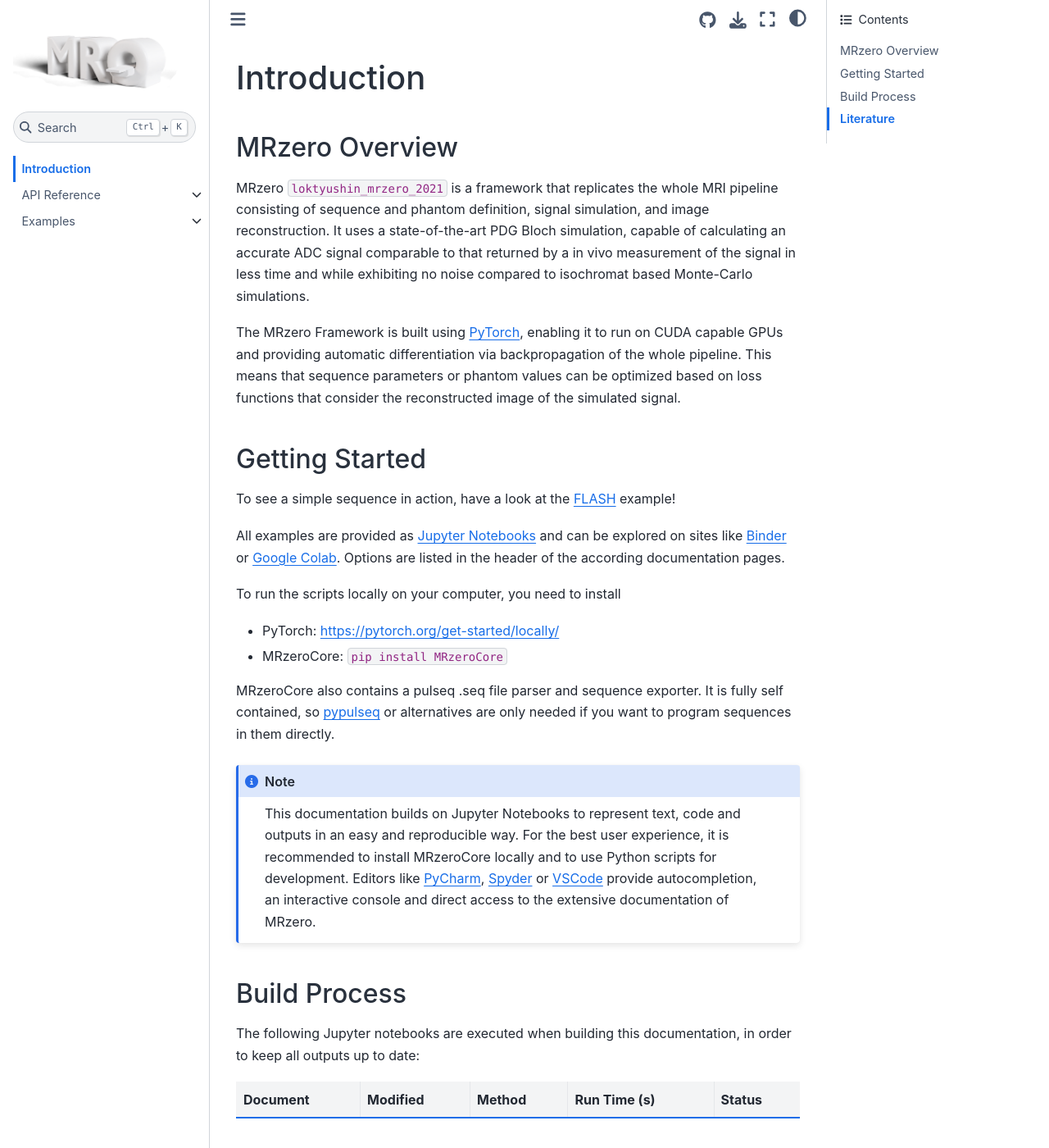
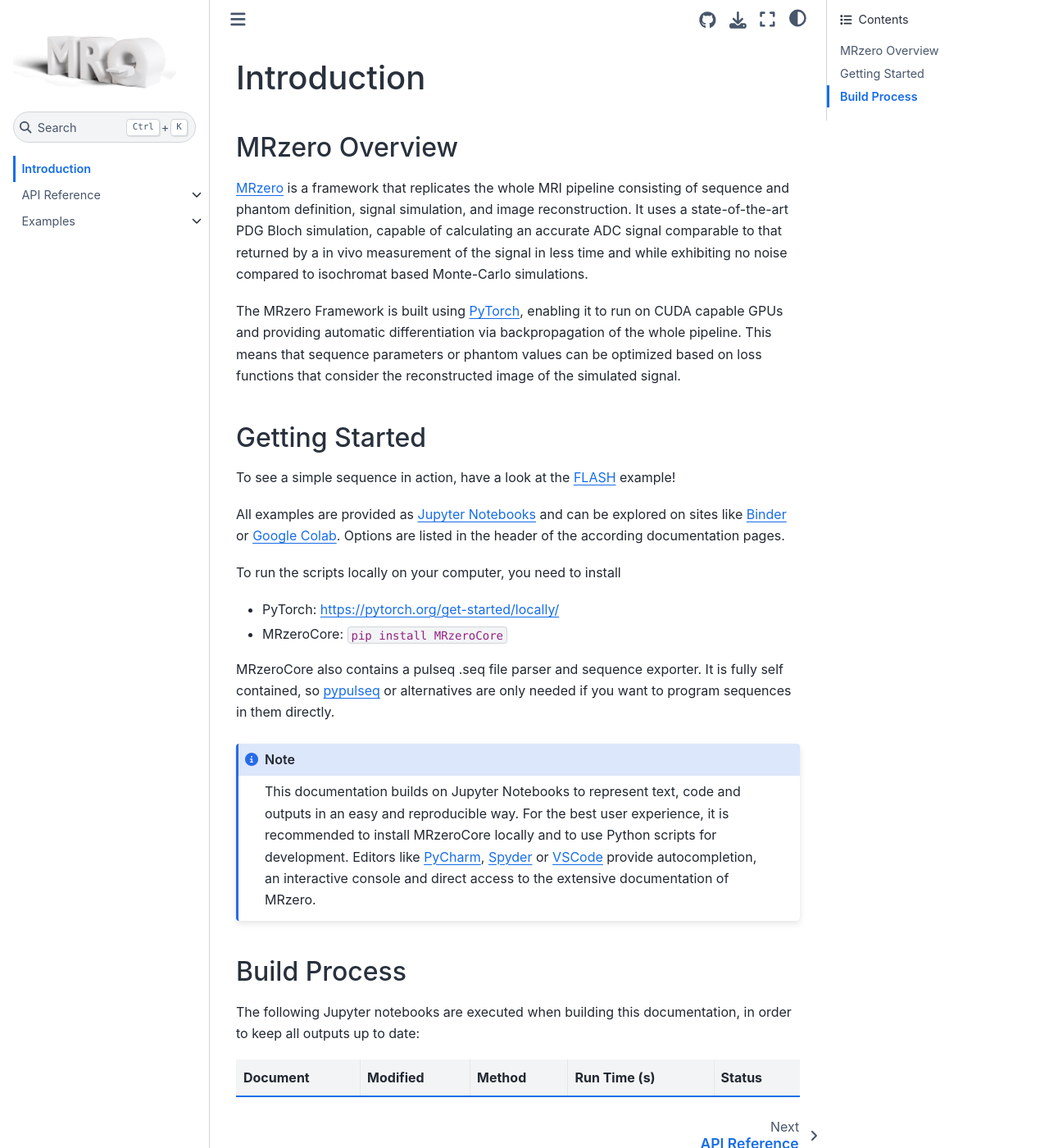
Before and after one commit to MRsources/MRzero-Core, a Jupyter Book: the page built from documentation/intro.md, in a window 1280 px wide and 1400 px high. Shown: the whole window at 82% size. Built offline with Jupyter Book 1.0.4 settings and Sphinx 7.4.7 and the Sphinx Book theme 1.1.4, drawn with Linux system fonts in a browser that asks for light colours; pages that are not in the unit, such as notebooks, are missing from menus; cross-references to code outside the pages are shown as plain code; some of the changed lines change nothing that is shown.

Commit message:
Removed bibtex - we rather use links than references (for now)

````diff
--- a/documentation/_config.yml
+++ b/documentation/_config.yml
@@ -14,10 +14,6 @@ execute:
 latex:
   latex_documents:
     targetname: book.tex
-
-# Add a bibtex file so that we can create citations
-bibtex_bibfiles:
-  - references.bib
 
 # Information about where the book exists on the web
 repository:
--- a/documentation/intro.md
+++ b/documentation/intro.md
@@ -2,7 +2,7 @@
 
 ## MRzero Overview
 
-MRzero {cite}`loktyushin_mrzero_2021` is a framework that replicates the whole MRI pipeline consisting of sequence and phantom definition, signal simulation, and image reconstruction. It uses a state-of-the-art PDG Bloch simulation, capable of calculating an accurate ADC signal comparable to that returned by a in vivo measurement of the signal in less time and while exhibiting no noise compared to isochromat based Monte-Carlo simulations.
+[MRzero](https://onlinelibrary.wiley.com/doi/abs/10.1002/mrm.28727) is a framework that replicates the whole MRI pipeline consisting of sequence and phantom definition, signal simulation, and image reconstruction. It uses a state-of-the-art PDG Bloch simulation, capable of calculating an accurate ADC signal comparable to that returned by a in vivo measurement of the signal in less time and while exhibiting no noise compared to isochromat based Monte-Carlo simulations.
 
 The MRzero Framework is built using [PyTorch](https://pytorch.org/), enabling it to run on CUDA capable GPUs and providing automatic differentiation via backpropagation of the whole pipeline. This means that sequence parameters or phantom values can be optimized based on loss functions that consider the reconstructed image of the simulated signal.
 
@@ -30,8 +30,3 @@ The following Jupyter notebooks are executed when building this documentation, i
 
 ```{nb-exec-table}
 ```
-
-## Literature
-
-```{bibliography}
-```
--- a/documentation/references.bib
+++ /dev/null
@@ -1,17 +0,0 @@
----
----
-
-@article{loktyushin_mrzero_2021,
-author = {Loktyushin, A. and Herz, K. and Dang, N. and Glang, F. and Deshmane, A. and Weinmüller, S. and Doerfler, A. and Schölkopf, B. and Scheffler, K. and Zaiss, M.},
-title = {MRzero - Automated discovery of MRI sequences using supervised learning},
-journal = {Magnetic Resonance in Medicine},
-volume = {86},
-number = {2},
-pages = {709-724},
-keywords = {MR simulation, differentiable Bloch equation, AUTOSEQ, automatic MR, machine learning},
-doi = {https://doi.org/10.1002/mrm.28727},
-url = {https://onlinelibrary.wiley.com/doi/abs/10.1002/mrm.28727},
-eprint = {https://onlinelibrary.wiley.com/doi/pdf/10.1002/mrm.28727},
-abstract = {Purpose A supervised learning framework is proposed to automatically generate MR sequences and corresponding reconstruction based on the target contrast of interest. Combined with a flexible, task-driven cost function this allows for an efficient exploration of novel MR sequence strategies. Methods The scanning and reconstruction process is simulated end-to-end in terms of RF events, gradient moment events in x and y, and delay times, acting on the input model spin system given in terms of proton density, and , and . As a proof of concept, we use both conventional MR images and maps as targets and optimize from scratch using the loss defined by data fidelity, SAR penalty, and scan time. Results In a first attempt, MRzero learns gradient and RF events from zero, and is able to generate a target image produced by a conventional gradient echo sequence. Using a neural network within the reconstruction module allows arbitrary targets to be learned successfully. Experiments could be translated to image acquisition at the real system (3T Siemens, PRISMA) and could be verified in the measurements of phantoms and a human brain in vivo. Conclusions Automated MR sequence generation is possible based on differentiable Bloch equation simulations and a supervised learning approach.},
-year = {2021}
-}
````
